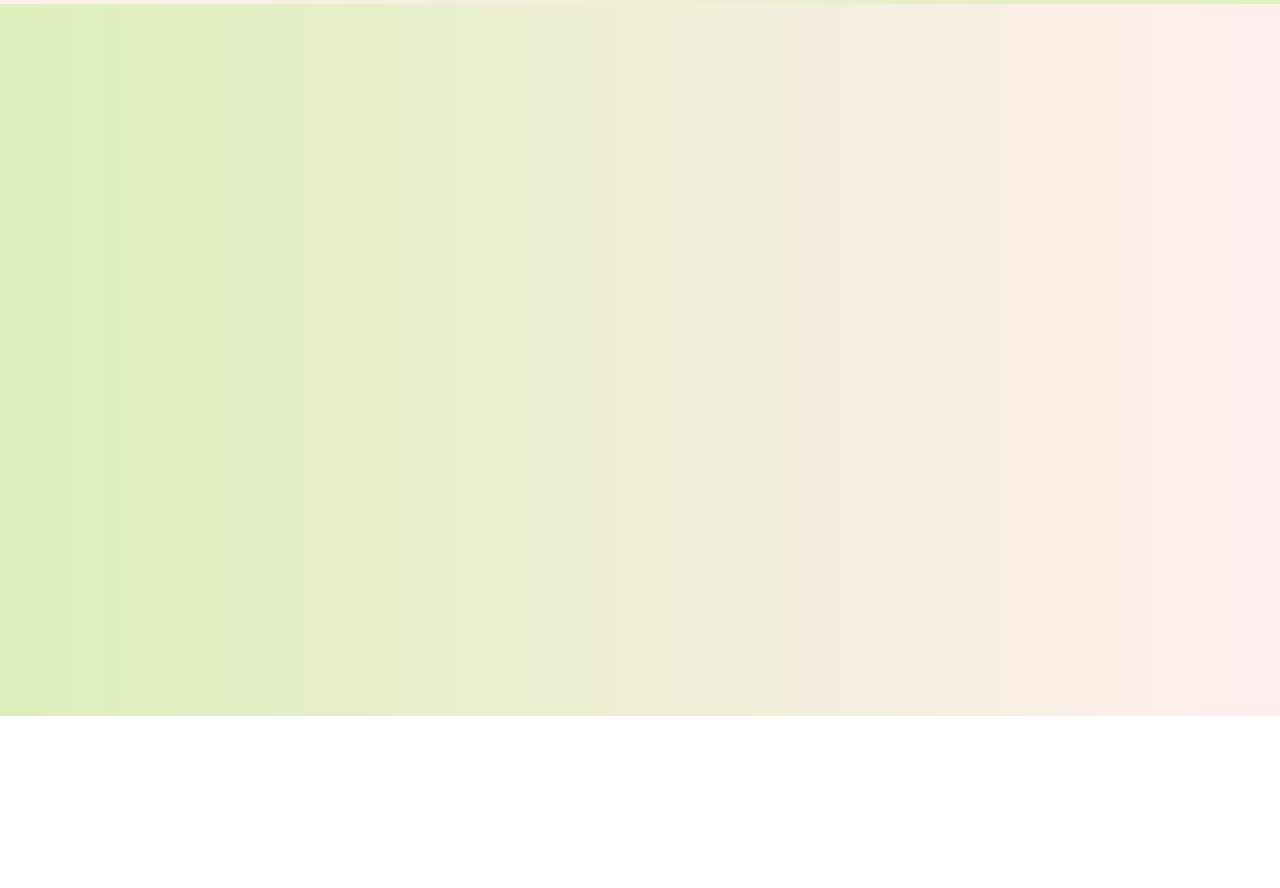
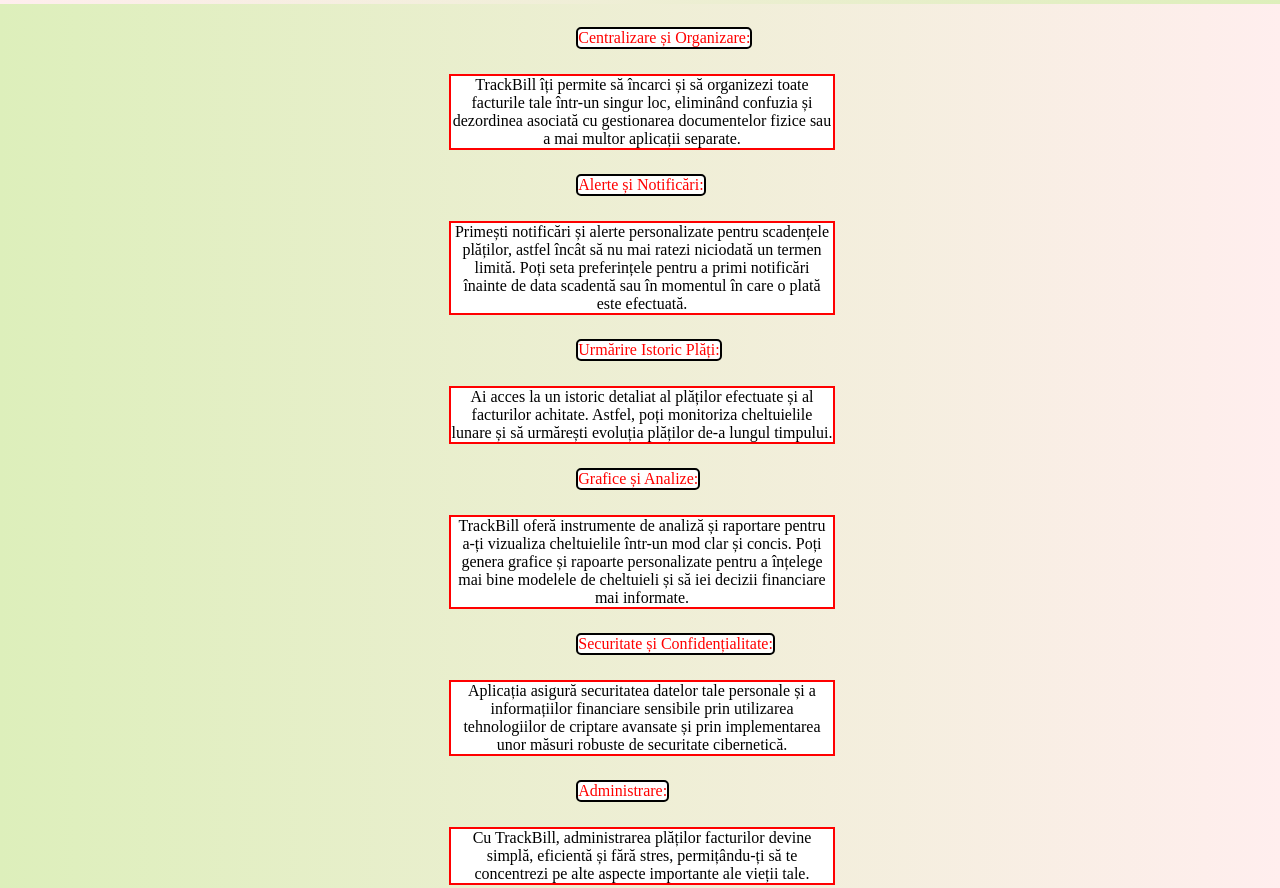
Before and after one commit to mihaicr3/hello3, a website: page public/index.html in a window 1280 px wide. Shown: the part 84-972 px from the top of the page. Before the commit the page ends 800 px from the top, so only its background shows below. Drawn offline with Linux system fonts and the light colour scheme.

Commit message:
commit 26.03.2024

```diff
--- a/public/index.css
+++ b/public/index.css
@@ -1,4 +1,5 @@
 body {
+
     margin: 0;
     padding: 0;
     background: #FFEEEE;  /* fallback for old browsers */
@@ -34,5 +35,52 @@
     cursor: pointer;
     border-radius: 5px;
 
+}
+.main-text{
+
+    align-items: center;
+    justify-content: center;
+}
+.titluCaracteristici
+{
+
+    text-align: center;
+    background-color: white;
+    color: red;
+    margin-top: 20px;
+    margin-left: 45%;
+    border: 2px solid;
+    border-radius: 5px;
+    border-color: black;
+    width: fit-content;
+    vertical-align: middle;
+    align-items: center;
+}
+.caracteristici{
+
+    text-align: center;
+    margin-top:25px;
+    margin-left: 35%;
+    border: 2px solid red;
+    background-color: white;
+    width: 30%;
+    align-items: center;
+
+
 
 }
+.loginForm {
+    position: absolute;
+    top: -50%;
+    left: 50%;
+    transform: translate(-50%, -50%);
+    background-color: white;
+    padding: 20px;
+    border: 1px solid #ccc;
+    border-radius: 5px;
+    display: flex;
+    justify-content: center;
+    align-items:center;
+    height: 300px;
+    width: 500px; /* Adjust as needed */
+}
--- a/public/index.html
+++ b/public/index.html
@@ -1,25 +1,139 @@
 <!DOCTYPE html>
 <html lang="en">
+
 <head>
     <meta charset="UTF-8">
     <meta name="viewport" content="width=device-width, initial-scale=1.0">
     <title>Hello Page</title>
     <link rel="stylesheet" href="index.css">
+    <script src="index.js"></script>
+
 </head>
+
 <body>
 
     <div class="hello-bar">
-    Facturi si Plati
+        TrackBill
         <div>
-    <button class="button">Login</button>
-    <button class="button">Register</button>
+            <button class="button" onclick="dropLogin()">Login</button>
+            <button class="button" >Register</button>
+        </div>
+    </div>
+    <div class="main-text">
+        <!--"TrackBill" este o aplicație mobilă intuitivă și ușor de utilizat, concepută pentru a-ți simplifica gestionarea și urmărirea plăților facturilor tale. Cu TrackBill, ai acces la o platformă centralizată unde poți încărca și gestiona toate facturile tale din diverse surse, cum ar fi utilități, chirii, servicii de internet și telefonie.
+
+    <br>
+Principalele caracteristici includ:-->
+
+
+        <!--<
+
+
+
+
+
+
+
+    -->
+
+    <table>
+        <tr>
+            <td>
+                <div class="titluCaracteristici">
+                    Centralizare și Organizare:
+                </div>
+                <div class="caracteristici">
+                    TrackBill îți permite să încarci și să organizezi toate facturile tale într-un singur loc, eliminând
+                    confuzia și dezordinea asociată cu gestionarea documentelor fizice sau a mai multor aplicații separate.
+
+                </div>
+            </td>
+        </tr>
+        <tr>
+            <td>
+                <div class="titluCaracteristici">
+                    Alerte și Notificări:
+                </div>
+                <div class="caracteristici">
+                    Primești notificări și alerte personalizate pentru scadențele plăților, astfel încât să nu mai ratezi
+                    niciodată un termen limită. Poți seta preferințele pentru a primi notificări înainte de data scadentă sau în
+                    momentul în care o plată este efectuată.
+
+                </div>
+            </td>
+        </tr>
+        <tr>
+            <td>
+                <div class="titluCaracteristici">
+                    Urmărire Istoric Plăți:
+                </div>
+                <div class="caracteristici">
+                    Ai acces la un istoric detaliat al plăților efectuate și al facturilor achitate. Astfel, poți monitoriza
+                    cheltuielile lunare și să urmărești evoluția plăților de-a lungul timpului.
+
+                </div>
+            </td>
+        </tr>
+
+        <tr>
+            <td>
+
+        <div class="titluCaracteristici">
+            Grafice și Analize:
+        </div>
+        <div class="caracteristici">
+            TrackBill oferă instrumente de analiză și raportare pentru a-ți vizualiza cheltuielile într-un mod clar și
+            concis. Poți genera grafice și rapoarte personalizate pentru a înțelege mai bine modelele de cheltuieli și
+            să iei decizii financiare mai informate.
+
+        </div>
+            </td>
+        </tr>
+
+        <tr>
+            <td>
+                <div class="titluCaracteristici">
+                    Securitate și Confidențialitate:
                 </div>
 
+
+                <div class="caracteristici">
+                    Aplicația asigură securitatea datelor tale personale și a informațiilor financiare sensibile prin utilizarea
+                    tehnologiilor de criptare avansate și prin implementarea unor măsuri robuste de securitate cibernetică.
+                </div>
+
+            </td>
+        </tr>
+
+        <tr>
+            <td>
+                <div class="titluCaracteristici">
+                    Administrare:
+                </div>
+
+
+                <div class="caracteristici">
+                    Cu TrackBill, administrarea plăților facturilor devine simplă, eficientă și fără stres, permițându-ți să te
+                    concentrezi pe alte aspecte importante ale vieții tale.
+                </div>
+            </td>
+        </tr>
+        <!-- Repeat the pattern as needed -->
+    </table>
 
     </div>
 
 
+    <div class="loginForm" id="loginForm">
+        <form>
+            <input type="text" placeholder="Username">
+            <input type="password" placeholder="Password">
+            <input type="button" value="Login">
+        </form>
+
+    </div>
 
 
 </body>
+
 </html>
```
Lines whose indentation alone changed are shown as unchanged.
